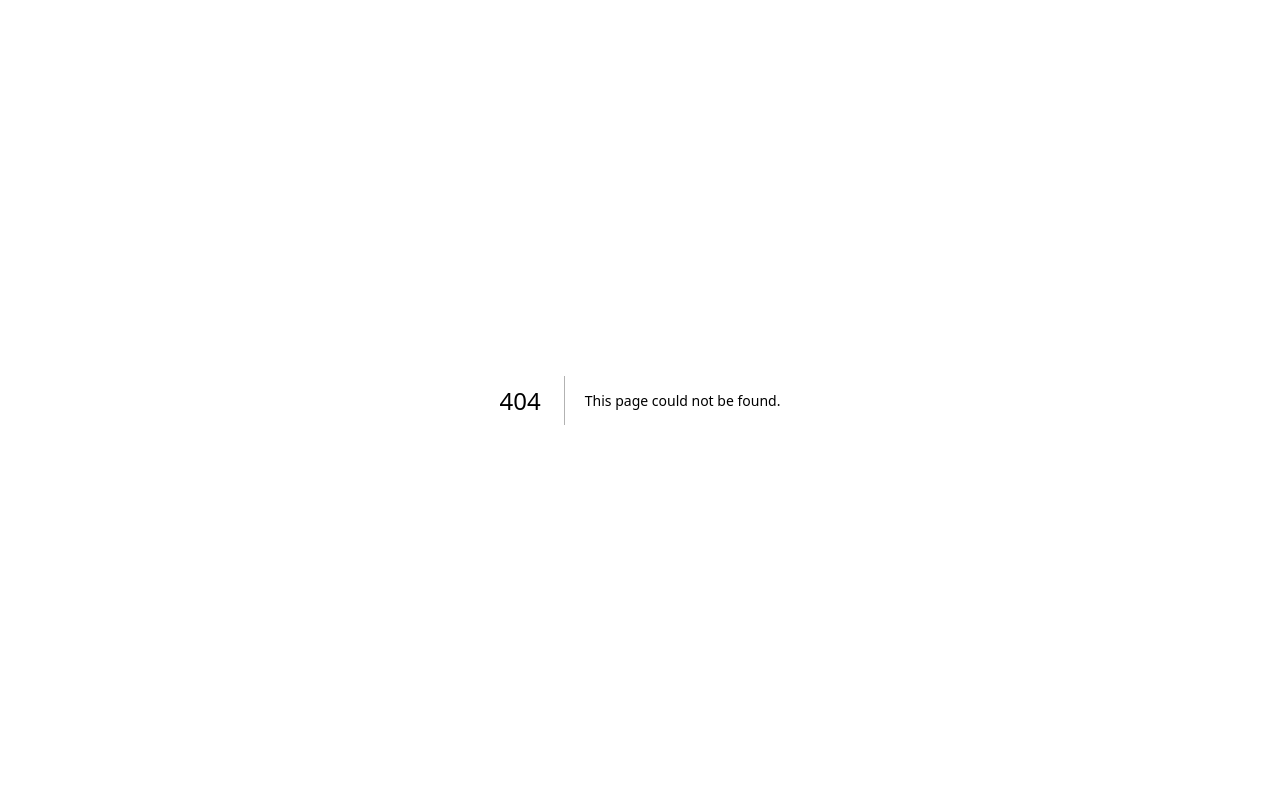
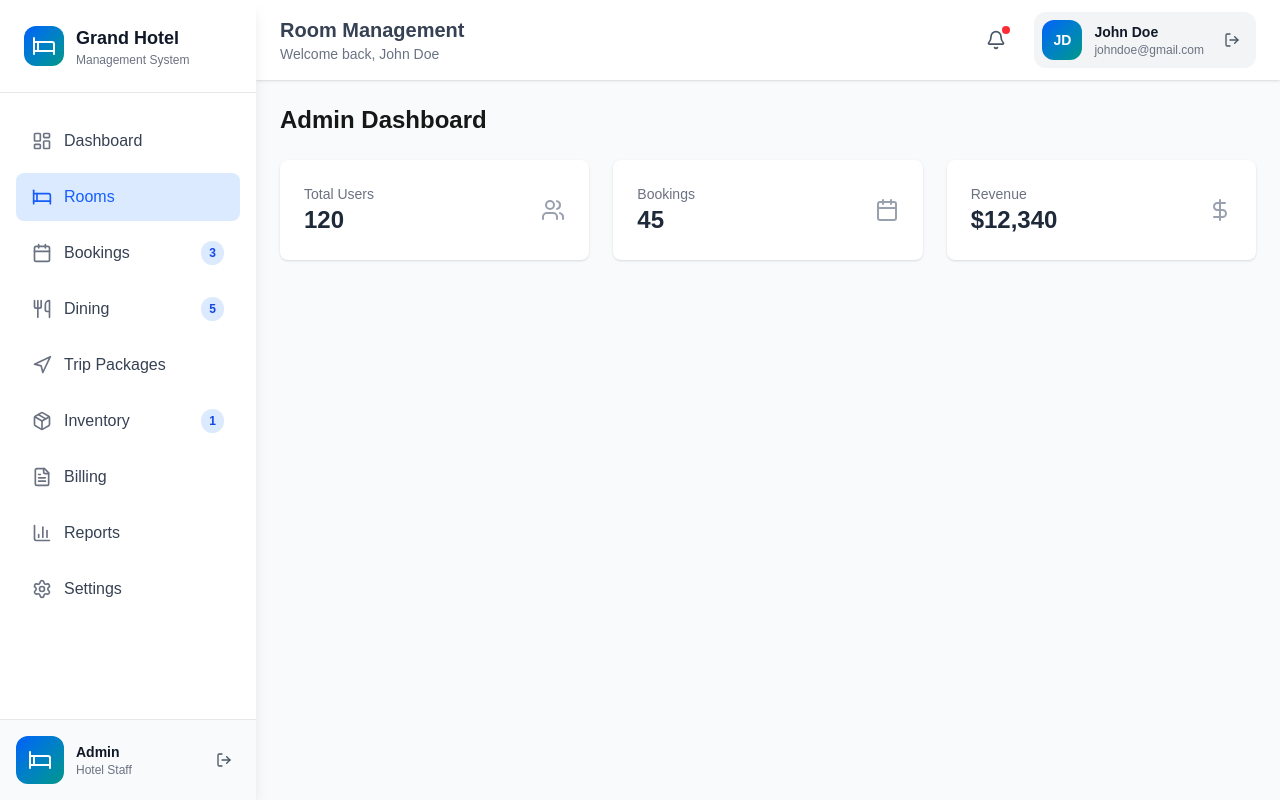
Before and after one commit to mudunkotuwasb/Hotel-Management-Frontend, a Next.js app: page /pages/rooms in a window 1280 px wide. Before the commit this address had no page. Built offline with nearby package versions, Linux system fonts and the light colour scheme.

Commit message:
Update routings

```diff
--- a/app/components/common/Header.tsx
+++ b/app/components/common/Header.tsx
@@ -19,20 +19,15 @@ export default function Header({
 
   const titleMap: Record<string, string> = {
     "/dashboard/admin": "Dashboard",
-    "/dashboard/admin/rooms": "Room Management",
-    "/dashboard/admin/bookings": "Bookings & Reservations",
-    "/dashboard/admin/dining": "Dining & Menu",
-    "/dashboard/admin/trip-packages": "Hotel Management",
+    "/pages/rooms": "Room Management",
+    "/pages/bookings": "Bookings & Reservations",
+    "/pages/dining": "Dining & Menu",
+    "/pages/trip-packages": "Hotel Management",
     "/dashboard/admin/inventory": "Inventory Management",
-    "/dashboard/admin/billing": "Billing",
+    "/pages/billing": "Billing",
     "/dashboard/admin/reports": "Reports & Analytics",
     "/dashboard/admin/settings": "Settings",
     "/dashboard/receptionist": "Dashboard",
-    "/dashboard/receptionist/rooms": "Room Management",
-    "/dashboard/receptionist/bookings": "Bookings & Reservations",
-    "/dashboard/receptionist/dining": "Dining & Menu",
-    "/dashboard/receptionist/trip-packages": "Hotel Management",
-    "/dashboard/receptionist/billing": "Billing",
   };
 
   const title = titleMap[pathname] || "Hotel Management";
--- a/app/components/common/Sidebar.tsx
+++ b/app/components/common/Sidebar.tsx
@@ -42,22 +42,22 @@ export default function Sidebar({
         icon: LayoutDashboard,
         badge: null,
       },
-      { name: "Rooms", href: "/dashboard/admin/rooms", icon: Bed, badge: null },
+      { name: "Rooms", href: "/pages/rooms", icon: Bed, badge: null },
       {
         name: "Bookings",
-        href: "/dashboard/admin/bookings",
+        href: "/pages/bookings",
         icon: Calendar,
         badge: "3",
       },
       {
         name: "Dining",
-        href: "/dashboard/admin/dining",
+        href: "/pages/dining",
         icon: Utensils,
         badge: "5",
       },
       {
         name: "Trip Packages",
-        href: "/dashboard/admin/trip-packages",
+        href: "/pages/trip-packages",
         icon: Navigation,
         badge: null,
       },
@@ -69,7 +69,7 @@ export default function Sidebar({
       },
       {
         name: "Billing",
-        href: "/dashboard/admin/billing",
+        href: "/pages/billing",
         icon: FileText,
         badge: null,
       },
@@ -95,31 +95,31 @@ export default function Sidebar({
       },
       {
         name: "Rooms",
-        href: "/dashboard/receptionist/rooms",
+        href: "/pages/rooms",
         icon: Bed,
         badge: null,
       },
       {
         name: "Bookings",
-        href: "/dashboard/receptionist/bookings",
+        href: "/pages/bookings",
         icon: Calendar,
         badge: "3",
       },
       {
         name: "Dining",
-        href: "/dashboard/receptionist/dining",
+        href: "/pages/dining",
         icon: Utensils,
         badge: "5",
       },
       {
         name: "Trip Packages",
-        href: "/dashboard/receptionist/trip-packages",
+        href: "/pages/trip-packages",
         icon: Navigation,
         badge: null,
       },
       {
         name: "Billing",
-        href: "/dashboard/receptionist/billing",
+        href: "/pages/billing",
         icon: FileText,
         badge: null,
       },
--- a/app/components/layout/CustomerLayout.tsx
+++ b/app/components/layout/CustomerLayout.tsx
@@ -1,6 +1,5 @@
 "use client";
 
-import { useState } from "react";
 import Header from "../common/Header";
 import Navbar from "../common/Navbar";
 
--- /dev/null
+++ b/app/pages/billing/page.tsx
@@ -0,0 +1,31 @@
+"use client";
+
+import AdminReceptionistLayout from "../../components/layout/AdminReceptionistLayout";
+import DashboardCard from "../../components/common/DashboardCard";
+import { Users, DollarSign, Calendar } from "lucide-react";
+
+export default function Billing() {
+  return (
+    <AdminReceptionistLayout role="admin">
+      <h2 className="text-2xl font-bold mb-6">Admin Dashboard</h2>
+
+      <div className="grid grid-cols-1 md:grid-cols-3 gap-6">
+        <DashboardCard
+          title="Total Users"
+          value="120"
+          icon={<Users className="w-6 h-6" />}
+        />
+        <DashboardCard
+          title="Bookings"
+          value="45"
+          icon={<Calendar className="w-6 h-6" />}
+        />
+        <DashboardCard
+          title="Revenue"
+          value="$12,340"
+          icon={<DollarSign className="w-6 h-6" />}
+        />
+      </div>
+    </AdminReceptionistLayout>
+  );
+}
--- /dev/null
+++ b/app/pages/bookings/page.tsx
@@ -0,0 +1,31 @@
+"use client";
+
+import AdminReceptionistLayout from "../../components/layout/AdminReceptionistLayout";
+import DashboardCard from "../../components/common/DashboardCard";
+import { Users, DollarSign, Calendar } from "lucide-react";
+
+export default function Bookings() {
+  return (
+    <AdminReceptionistLayout role="admin">
+      <h2 className="text-2xl font-bold mb-6">Admin Dashboard</h2>
+
+      <div className="grid grid-cols-1 md:grid-cols-3 gap-6">
+        <DashboardCard
+          title="Total Users"
+          value="120"
+          icon={<Users className="w-6 h-6" />}
+        />
+        <DashboardCard
+          title="Bookings"
+          value="45"
+          icon={<Calendar className="w-6 h-6" />}
+        />
+        <DashboardCard
+          title="Revenue"
+          value="$12,340"
+          icon={<DollarSign className="w-6 h-6" />}
+        />
+      </div>
+    </AdminReceptionistLayout>
+  );
+}
--- /dev/null
+++ b/app/pages/dining/page.tsx
@@ -0,0 +1,31 @@
+"use client";
+
+import AdminReceptionistLayout from "../../components/layout/AdminReceptionistLayout";
+import DashboardCard from "../../components/common/DashboardCard";
+import { Users, DollarSign, Calendar } from "lucide-react";
+
+export default function Dining() {
+  return (
+    <AdminReceptionistLayout role="admin">
+      <h2 className="text-2xl font-bold mb-6">Admin Dashboard</h2>
+
+      <div className="grid grid-cols-1 md:grid-cols-3 gap-6">
+        <DashboardCard
+          title="Total Users"
+          value="120"
+          icon={<Users className="w-6 h-6" />}
+        />
+        <DashboardCard
+          title="Bookings"
+          value="45"
+          icon={<Calendar className="w-6 h-6" />}
+        />
+        <DashboardCard
+          title="Revenue"
+          value="$12,340"
+          icon={<DollarSign className="w-6 h-6" />}
+        />
+      </div>
+    </AdminReceptionistLayout>
+  );
+}
--- /dev/null
+++ b/app/pages/inventory/page.tsx
@@ -0,0 +1,31 @@
+"use client";
+
+import AdminReceptionistLayout from "../../components/layout/AdminReceptionistLayout";
+import DashboardCard from "../../components/common/DashboardCard";
+import { Users, DollarSign, Calendar } from "lucide-react";
+
+export default function Inventory() {
+  return (
+    <AdminReceptionistLayout role="admin">
+      <h2 className="text-2xl font-bold mb-6">Admin Dashboard</h2>
+
+      <div className="grid grid-cols-1 md:grid-cols-3 gap-6">
+        <DashboardCard
+          title="Total Users"
+          value="120"
+          icon={<Users className="w-6 h-6" />}
+        />
+        <DashboardCard
+          title="Bookings"
+          value="45"
+          icon={<Calendar className="w-6 h-6" />}
+        />
+        <DashboardCard
+          title="Revenue"
+          value="$12,340"
+          icon={<DollarSign className="w-6 h-6" />}
+        />
+      </div>
+    </AdminReceptionistLayout>
+  );
+}
--- /dev/null
+++ b/app/pages/reports/page.tsx
@@ -0,0 +1,31 @@
+"use client";
+
+import AdminReceptionistLayout from "../../components/layout/AdminReceptionistLayout";
+import DashboardCard from "../../components/common/DashboardCard";
+import { Users, DollarSign, Calendar } from "lucide-react";
+
+export default function Reports() {
+  return (
+    <AdminReceptionistLayout role="admin">
+      <h2 className="text-2xl font-bold mb-6">Admin Dashboard</h2>
+
+      <div className="grid grid-cols-1 md:grid-cols-3 gap-6">
+        <DashboardCard
+          title="Total Users"
+          value="120"
+          icon={<Users className="w-6 h-6" />}
+        />
+        <DashboardCard
+          title="Bookings"
+          value="45"
+          icon={<Calendar className="w-6 h-6" />}
+        />
+        <DashboardCard
+          title="Revenue"
+          value="$12,340"
+          icon={<DollarSign className="w-6 h-6" />}
+        />
+      </div>
+    </AdminReceptionistLayout>
+  );
+}
--- /dev/null
+++ b/app/pages/rooms/page.tsx
@@ -0,0 +1,31 @@
+"use client";
+
+import AdminReceptionistLayout from "../../components/layout/AdminReceptionistLayout";
+import DashboardCard from "../../components/common/DashboardCard";
+import { Users, DollarSign, Calendar } from "lucide-react";
+
+export default function Rooms() {
+  return (
+    <AdminReceptionistLayout role="admin">
+      <h2 className="text-2xl font-bold mb-6">Admin Dashboard</h2>
+
+      <div className="grid grid-cols-1 md:grid-cols-3 gap-6">
+        <DashboardCard
+          title="Total Users"
+          value="120"
+          icon={<Users className="w-6 h-6" />}
+        />
+        <DashboardCard
+          title="Bookings"
+          value="45"
+          icon={<Calendar className="w-6 h-6" />}
+        />
+        <DashboardCard
+          title="Revenue"
+          value="$12,340"
+          icon={<DollarSign className="w-6 h-6" />}
+        />
+      </div>
+    </AdminReceptionistLayout>
+  );
+}
--- /dev/null
+++ b/app/pages/settings/page.tsx
@@ -0,0 +1,31 @@
+"use client";
+
+import AdminReceptionistLayout from "../../components/layout/AdminReceptionistLayout";
+import DashboardCard from "../../components/common/DashboardCard";
+import { Users, DollarSign, Calendar } from "lucide-react";
+
+export default function Settings() {
+  return (
+    <AdminReceptionistLayout role="admin">
+      <h2 className="text-2xl font-bold mb-6">Admin Dashboard</h2>
+
+      <div className="grid grid-cols-1 md:grid-cols-3 gap-6">
+        <DashboardCard
+          title="Total Users"
+          value="120"
+          icon={<Users className="w-6 h-6" />}
+        />
+        <DashboardCard
+          title="Bookings"
+          value="45"
+          icon={<Calendar className="w-6 h-6" />}
+        />
+        <DashboardCard
+          title="Revenue"
+          value="$12,340"
+          icon={<DollarSign className="w-6 h-6" />}
+        />
+      </div>
+    </AdminReceptionistLayout>
+  );
+}
--- /dev/null
+++ b/app/pages/trip-packages/page.tsx
@@ -0,0 +1,31 @@
+"use client";
+
+import AdminReceptionistLayout from "../../components/layout/AdminReceptionistLayout";
+import DashboardCard from "../../components/common/DashboardCard";
+import { Users, DollarSign, Calendar } from "lucide-react";
+
+export default function TripPackages() {
+  return (
+    <AdminReceptionistLayout role="admin">
+      <h2 className="text-2xl font-bold mb-6">Admin Dashboard</h2>
+
+      <div className="grid grid-cols-1 md:grid-cols-3 gap-6">
+        <DashboardCard
+          title="Total Users"
+          value="120"
+          icon={<Users className="w-6 h-6" />}
+        />
+        <DashboardCard
+          title="Bookings"
+          value="45"
+          icon={<Calendar className="w-6 h-6" />}
+        />
+        <DashboardCard
+          title="Revenue"
+          value="$12,340"
+          icon={<DollarSign className="w-6 h-6" />}
+        />
+      </div>
+    </AdminReceptionistLayout>
+  );
+}
```
